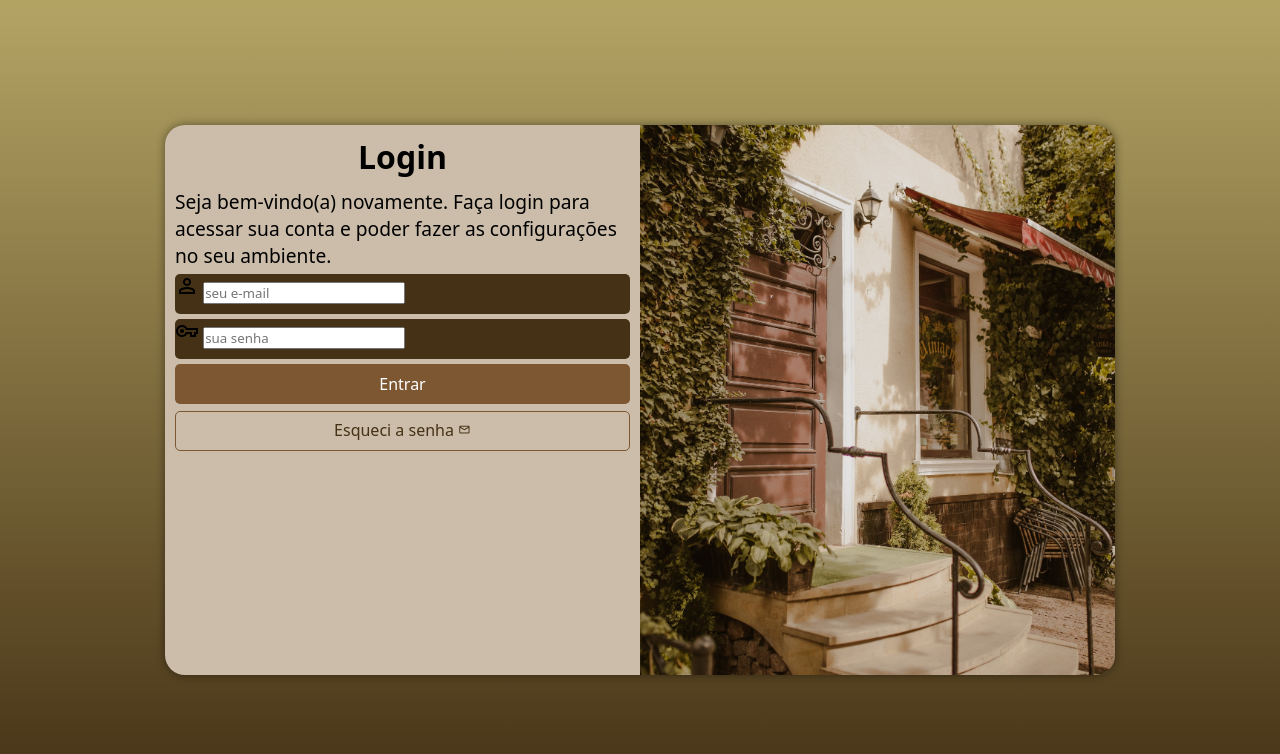
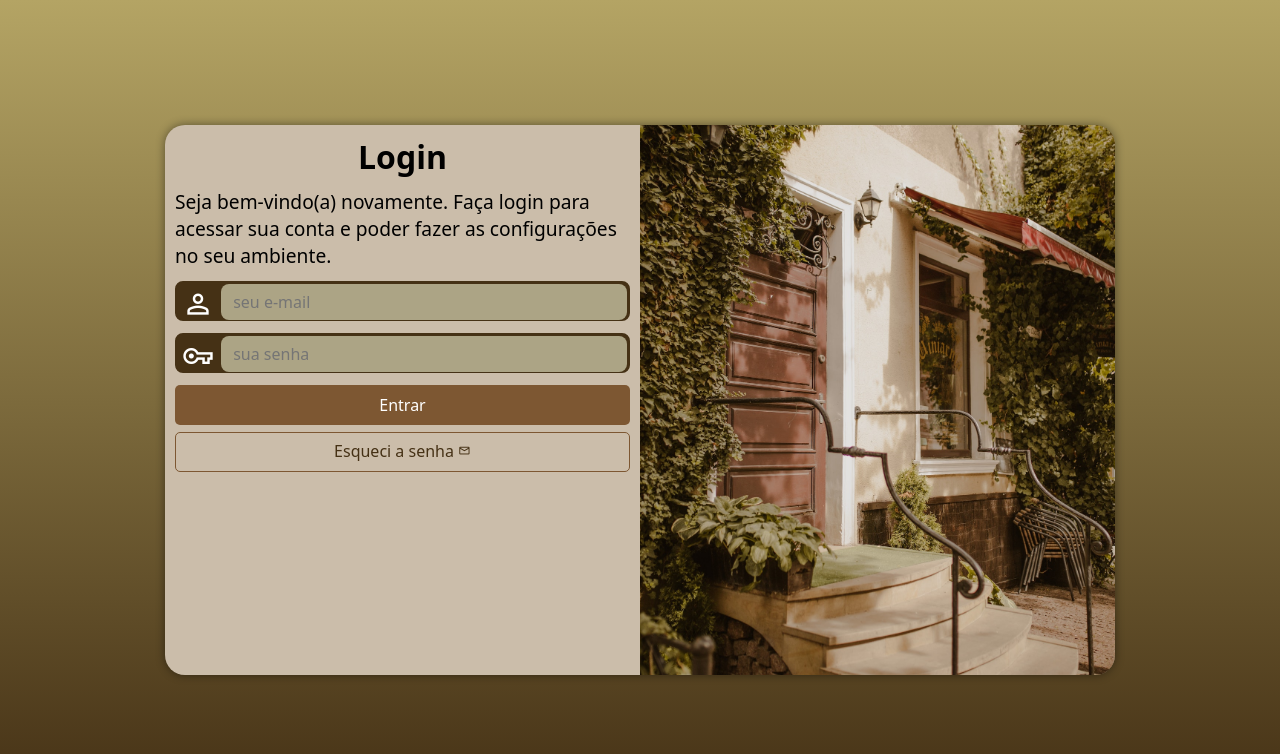
Before and after one commit to bruhjpeg/tela-de-login, a plain HTML site: page index.html in a window 1280 px wide. Drawn offline with nearby package versions, Linux system fonts and the light colour scheme.

Commit message:
Update style.css

```diff
--- a/estilos/style.css
+++ b/estilos/style.css
@@ -77,12 +77,35 @@ h1 {
   width: 100%;
   display: block;
   height: 40px;
-  border-radius: 5px;
-  margin: 5px 0px;
+  border-radius: 8px;
+  margin: 12px 0px;
+  border: 2px solid var(--clr-itp-primary);
 }
 
 label {
   display: none;
+}
+
+.campo span {
+  color: white;
+  font-size: 2em;
+  width: 40px;
+  padding: 5px;
+}
+
+.campo input {
+  background-color: var(--clr-itp-8);
+  font-size: 1em;
+  width: calc(100% - 44.8px);
+  height: 100%;
+  transform: translateY(-12px);
+  border: none;
+  border-radius: 8px;
+  padding: 12px;
+}
+
+.campo input:focus-within {
+ background-color: var(--clr-itp-5);
 }
 
 input[type='submit'] {
```
